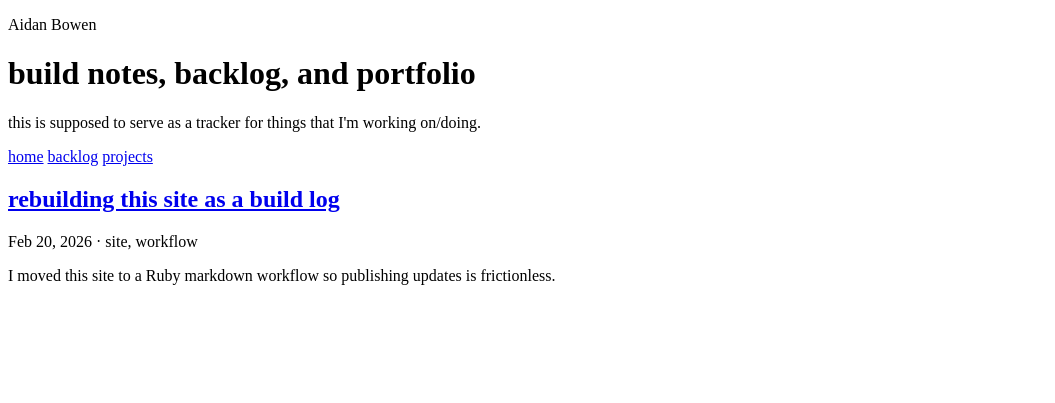
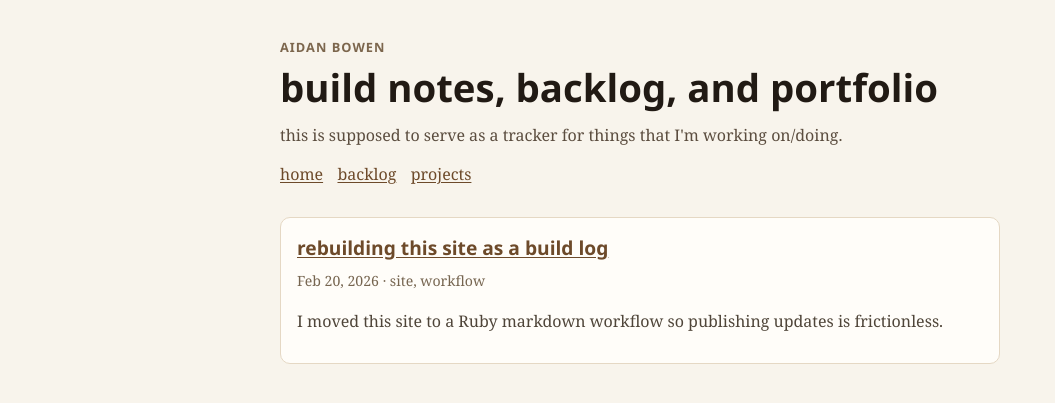
Before and after one commit to bowenaidan/bowenaidan.github.io, a Jekyll site: the page built from index.md, in a window 1280 px wide. Shown: the top 403 px of the page, without its empty margins (0-1055 px from the left). Built offline with Jekyll 4.4.1, drawn with Linux system fonts in a browser that asks for light colours.

Commit message:
fix(css): update stylesheet path

```diff
--- a/_layouts/default.html
+++ b/_layouts/default.html
@@ -5,7 +5,7 @@
     <meta name="viewport" content="width=device-width, initial-scale=1" />
     <title>{% if page.title %}{{ page.title }} · {% endif %}{{ site.title }}</title>
     <meta name="description" content="{{ site.description }}" />
-    <link rel="stylesheet" href="{{ '/assets/css/style.css' | relative_url }}" />
+    <link rel="stylesheet" href="{{ '/assets/style.css' | relative_url }}" />
   </head>
   <body>
     <main class="container">
```
